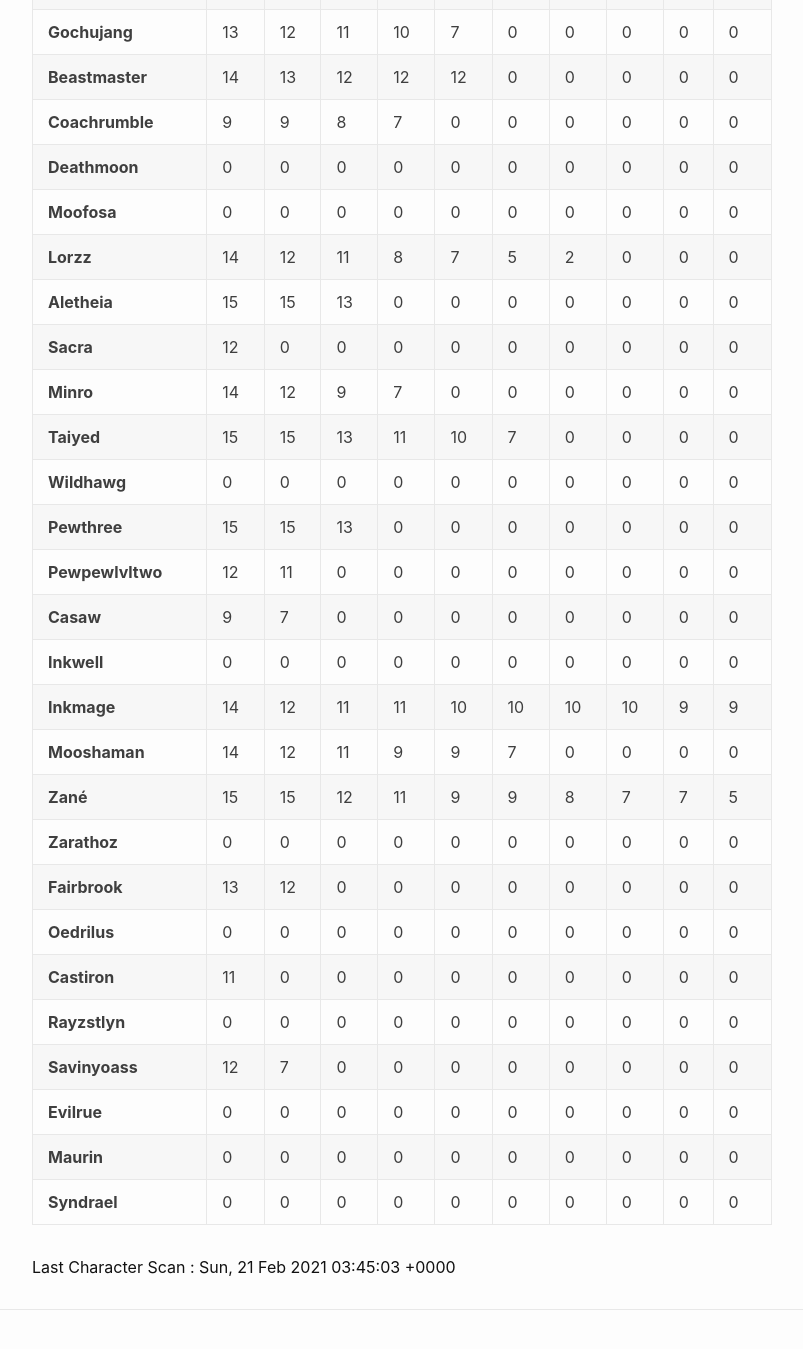
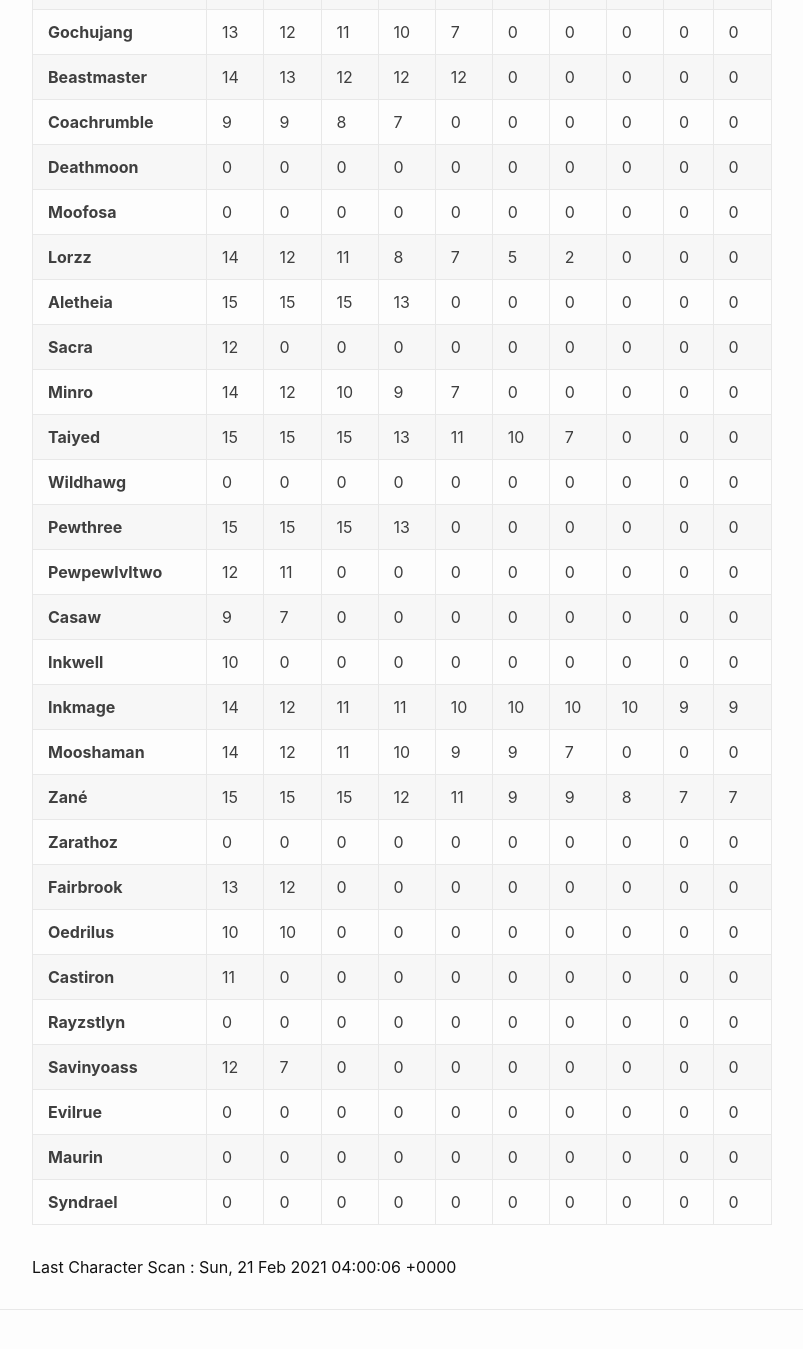
Before and after one commit to eldertribunal/keystonetracker, a Jekyll site: the page built from weekly.md, in a window 1280 px wide and 1400 px high, scrolled down 269 px. Shown: the top 1349 px of the window, without its empty margins (126-929 px from the left). Built offline with Jekyll 4.4.1, drawn with Linux system fonts in a browser that asks for light colours.

Commit message:
auto scan Sun Feb 21 04:00:42 UTC 2021

```diff
--- a/_data/scanned.json
+++ b/_data/scanned.json
@@ -1,3 +1,3 @@
 {
-  "timestamp": 1613879103
+  "timestamp": 1613880006
 }
--- a/_data/weekly.json
+++ b/_data/weekly.json
@@ -19,11 +19,11 @@
     "dungeons": [
       15,
       15,
+      15,
       11,
       8,
       5,
       2,
-      0,
       0,
       0,
       0
@@ -124,8 +124,8 @@
     "dungeons": [
       15,
       15,
+      15,
       13,
-      0,
       0,
       0,
       0,
@@ -154,9 +154,9 @@
     "dungeons": [
       14,
       12,
+      10,
       9,
       7,
-      0,
       0,
       0,
       0,
@@ -169,11 +169,11 @@
     "dungeons": [
       15,
       15,
+      15,
       13,
       11,
       10,
       7,
-      0,
       0,
       0,
       0
@@ -199,8 +199,8 @@
     "dungeons": [
       15,
       15,
+      15,
       13,
-      0,
       0,
       0,
       0,
@@ -242,7 +242,7 @@
   {
     "name": "Inkwell",
     "dungeons": [
-      0,
+      10,
       0,
       0,
       0,
@@ -275,10 +275,10 @@
       14,
       12,
       11,
+      10,
       9,
       9,
       7,
-      0,
       0,
       0,
       0
@@ -289,14 +289,14 @@
     "dungeons": [
       15,
       15,
+      15,
       12,
       11,
       9,
       9,
       8,
       7,
-      7,
-      5
+      7
     ]
   },
   {
@@ -332,8 +332,8 @@
   {
     "name": "Oedrilus",
     "dungeons": [
-      0,
-      0,
+      10,
+      10,
       0,
       0,
       0,
```
